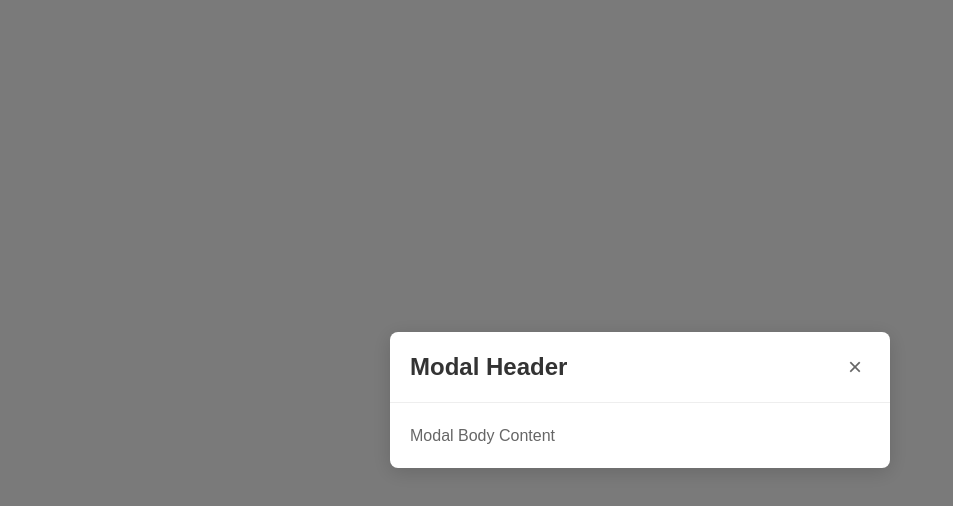
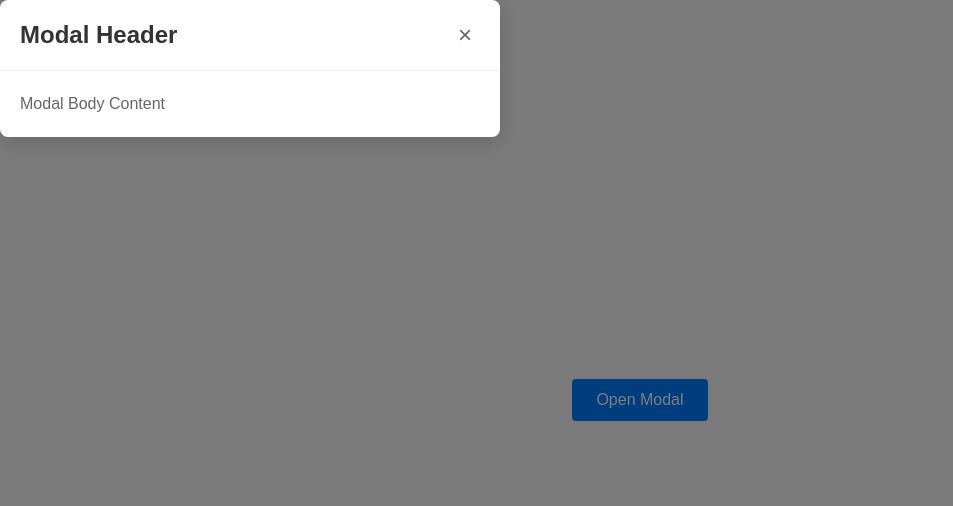
Before and after one commit to acciojob/css-modal-aamirk0008, a website: page main.html in a window 1280 px wide. Both pictures are taken after a click on the button "Open Modal". Shown: the whole page, without its empty margins (0-953 px from the left). Drawn offline with Linux system fonts and the light colour scheme.

Commit message:
created a submission

```diff
--- a/styles.css
+++ b/styles.css
@@ -40,9 +40,10 @@
         }
 
         .modal.show {
-            display: flex;
+            display: block;
             justify-content: center;
             align-items: center;
+			margin: auto;
         }
 
         .modal-content {
```
